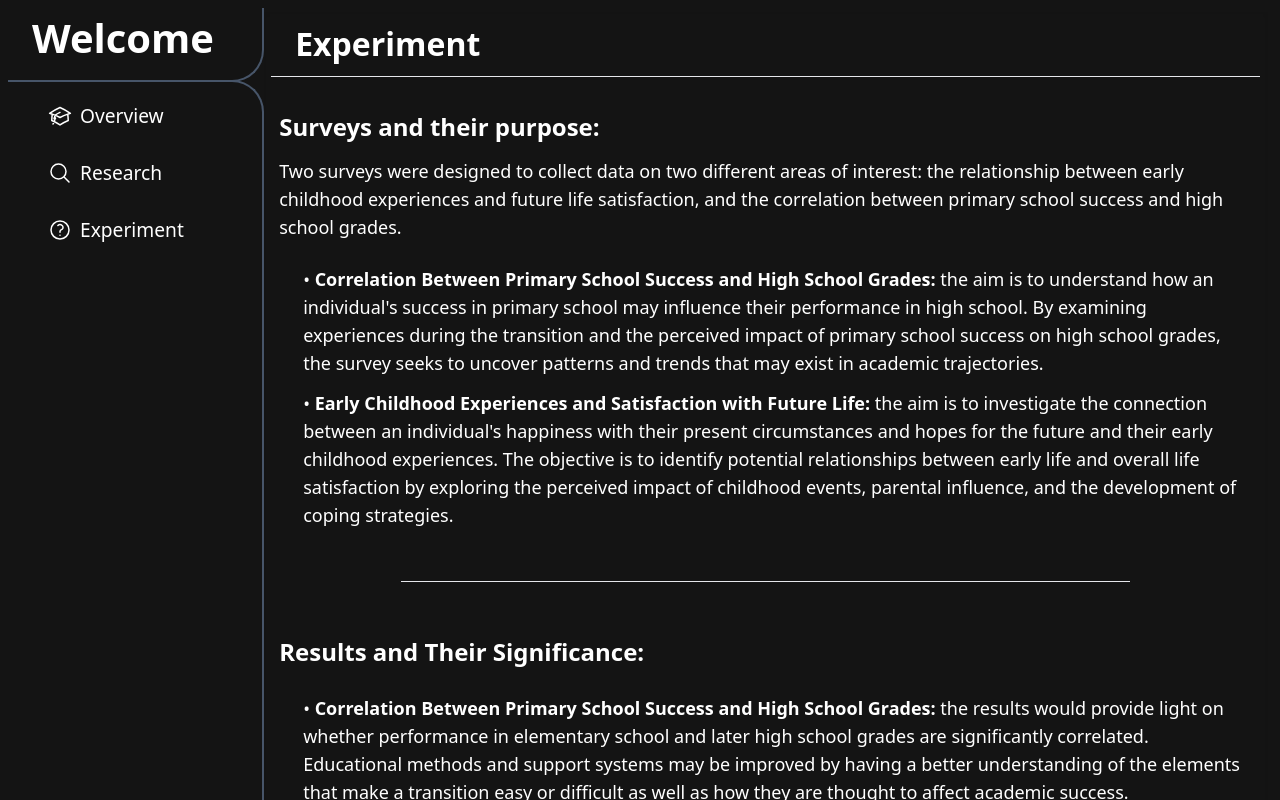
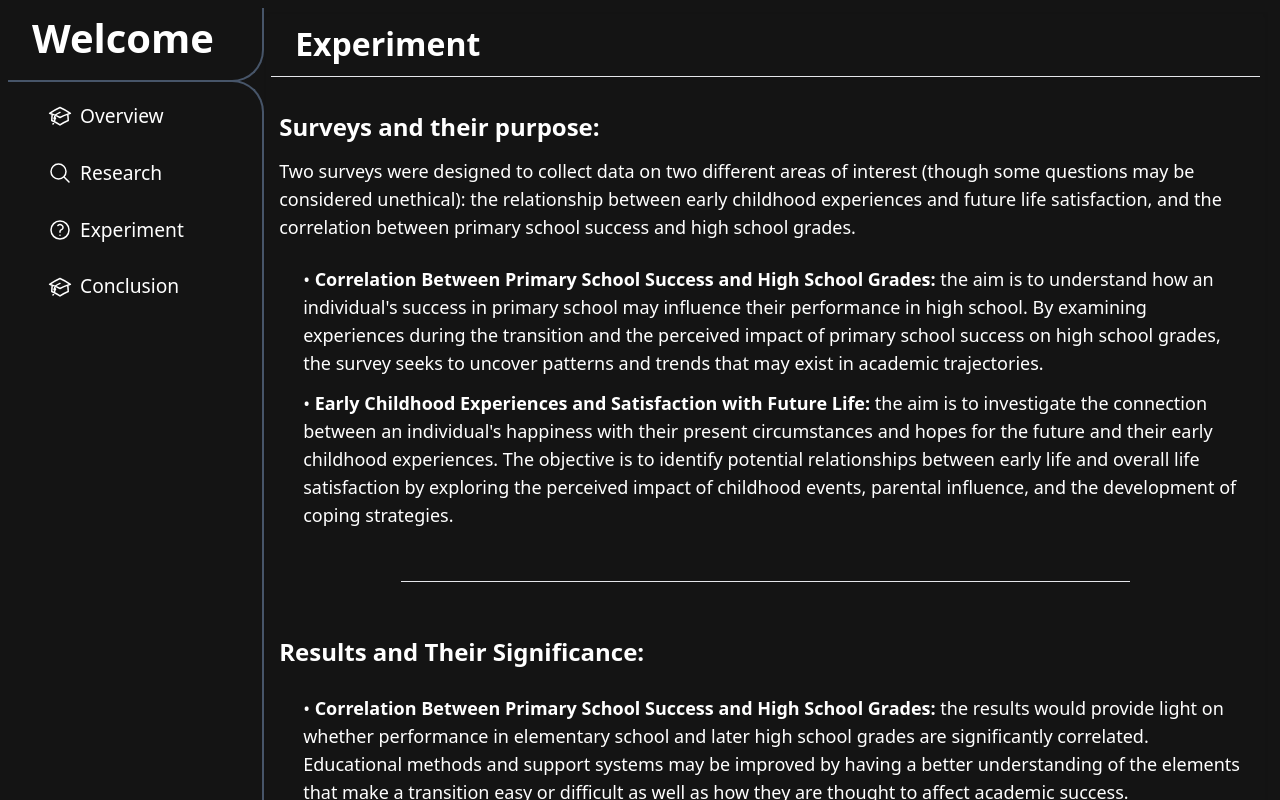
Before and after one commit to atryknaav/primary-school-impact, a React (Vite) app: page / in a window 1280 px wide. Both pictures are taken after a click on the element "Experiment". Shown: the top 800 px of the page. Built offline with nearby package versions, Linux system fonts and the light colour scheme.

Commit message:
Added the 'Conclusion' section

```diff
--- a/src/components/Option.tsx
+++ b/src/components/Option.tsx
@@ -1,5 +1,5 @@
 import { useSetAtom } from "jotai";
-import { experiment, lense, overview } from "../icons";
+import { conclusion, experiment, lense, overview } from "../icons";
 import React from "react";
 import { CurrOption } from "../contexts/OptionContext";
 import { OptionName } from "../types/OptionName";
@@ -9,7 +9,8 @@ const Option = ({name} : {name: OptionName}) => {
     const iconList: { [key: string]: JSX.Element } = {
         Overview: overview,
         Research: lense,
-        Experiment: experiment
+        Experiment: experiment,
+        Conclusion: conclusion
     }
     const icon = iconList[name];
 
--- a/src/components/Sidebar.tsx
+++ b/src/components/Sidebar.tsx
@@ -7,7 +7,8 @@ const Sidebar = () => {
     const options: OptionName[] = [
         'Overview',
         'Research',
-        'Experiment'
+        'Experiment',
+        'Conclusion'
     ]
 
     const [isMenu, setIsMenu] = useState<boolean>(false);
--- a/src/components/SiteBody.tsx
+++ b/src/components/SiteBody.tsx
@@ -4,6 +4,7 @@ import { CurrOption } from '../contexts/OptionContext'
 import Overview from './text-components/Overview';
 import Research from './text-components/Research';
 import Experiment from './text-components/Experiment';
+import Conclusion from './text-components/Conclusion';
 
 const SiteBody = () => {
     const currOpt = useAtomValue(CurrOption);
@@ -12,7 +13,8 @@ const SiteBody = () => {
     const optionList: { [key: string]: () => React.JSX.Element } = {
         'Overview': Overview,
         'Research': Research,
-        'Experiment': Experiment
+        'Experiment': Experiment,
+        'Conclusion': Conclusion
     }
     let OptComponent = optionList[currOpt];
 
--- /dev/null
+++ b/src/components/text-components/Conclusion.tsx
@@ -0,0 +1,30 @@
+import React from 'react'
+
+const Conclusion = () => {
+  return (
+    <div className='text-white'>
+
+        <div className='text-[2rem] font-bold ml-6'>Conclusion</div>
+
+        <hr className="left-0 mt-2 mb-8 w-[100%] self-center"/>
+
+        <div className='mx-2 flex flex-col gap-3'>
+
+          <div className='text-lg'>
+            A complete understanding of the complex relationship between early experiences, academic success, and life satisfaction comes from combining the survey results with the knowledge from the papers under discussion. The surveys that look at the relationship between grades in high school and achievement in elementary school offer a useful perspective that allows the theoretical ideas from academic research to be verified in real-world settings. A one-size-fits-all strategy might not be adequate given the subtle differences in the effects of early success across various educational paths, which highlight the intricacy of these interactions. This emphasizes how critical it is to acknowledge student variations and modify instructional methods to accommodate a range of learning styles.
+          </div>
+
+          <div className='text-lg'>
+            likewise, the polls add to the continuing conversation on the long-lasting impact of early experiences by confirming that a person's total life happiness is greatly influenced by the course they choose in their formative years. The practical ramifications go beyond the classroom, supporting an all-encompassing approach to education that gives equal weight to academic success and the larger context of a student's experiences and overall wellbeing.
+          </div>
+
+          <hr className="left-0 mt-10 w-[75%] self-center mb-10"/>
+
+          </div>
+
+
+      </div>
+  )
+}
+
+export default Conclusion
--- a/src/components/text-components/Experiment.tsx
+++ b/src/components/text-components/Experiment.tsx
@@ -16,7 +16,7 @@ const Experiment = () => {
           </div>
 
           <div className="text-lg">
-          Two surveys were designed to collect data on two different areas of interest: the relationship between early childhood experiences and future life satisfaction, and the correlation between primary school success and high school grades.
+          Two surveys were designed to collect data on two different areas of interest (though some questions may be considered unethical): the relationship between early childhood experiences and future life satisfaction, and the correlation between primary school success and high school grades.
 
           </div>
 
@@ -78,6 +78,7 @@ const Experiment = () => {
           <Question name="Did you develop any specific coping mechanisms or skills during your early years that you believe contribute to your current well-being?" num={9} />
           <Question name="What recommendations would you give to improve the well-being of children during their early years?" num={10} />
 
+            <hr className="left-0 mt-10 w-[75%] self-center mb-10"/>
           </div>
 
 
--- a/src/icons.tsx
+++ b/src/icons.tsx
@@ -14,3 +14,7 @@ export const menu = <svg xmlns="http://www.w3.org/2000/svg" fill="none" viewBox=
 export const experiment = <svg xmlns="http://www.w3.org/2000/svg" fill="none" viewBox="0 0 24 24" stroke-width="1.5" stroke="currentColor" className="w-6 h-6">
 <path stroke-linecap="round" stroke-linejoin="round" d="M9.879 7.519c1.171-1.025 3.071-1.025 4.242 0 1.172 1.025 1.172 2.687 0 3.712-.203.179-.43.326-.67.442-.745.361-1.45.999-1.45 1.827v.75M21 12a9 9 0 11-18 0 9 9 0 0118 0zm-9 5.25h.008v.008H12v-.008z" />
 </svg>
+
+export const conclusion = <svg xmlns="http://www.w3.org/2000/svg" fill="none" viewBox="0 0 24 24" stroke-width="1.5" stroke="currentColor" className="w-6 h-6">
+<path stroke-linecap="round" stroke-linejoin="round" d="M4.26 10.147a60.436 60.436 0 00-.491 6.347A48.627 48.627 0 0112 20.904a48.627 48.627 0 018.232-4.41 60.46 60.46 0 00-.491-6.347m-15.482 0a50.57 50.57 0 00-2.658-.813A59.905 59.905 0 0112 3.493a59.902 59.902 0 0110.399 5.84c-.896.248-1.783.52-2.658.814m-15.482 0A50.697 50.697 0 0112 13.489a50.702 50.702 0 017.74-3.342M6.75 15a.75.75 0 100-1.5.75.75 0 000 1.5zm0 0v-3.675A55.378 55.378 0 0112 8.443m-7.007 11.55A5.981 5.981 0 006.75 15.75v-1.5" />
+</svg>
```
